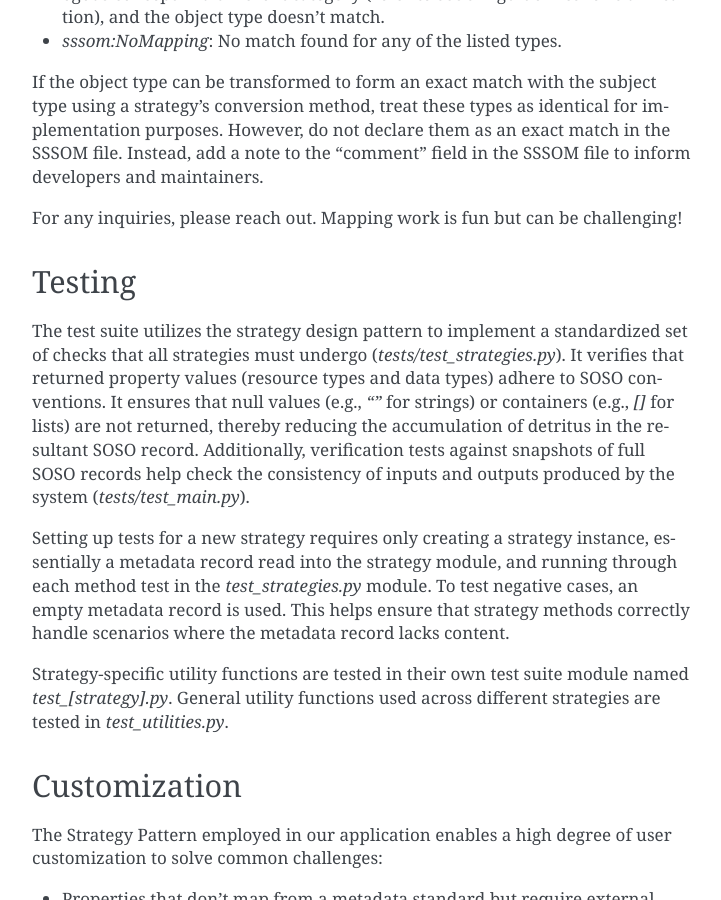
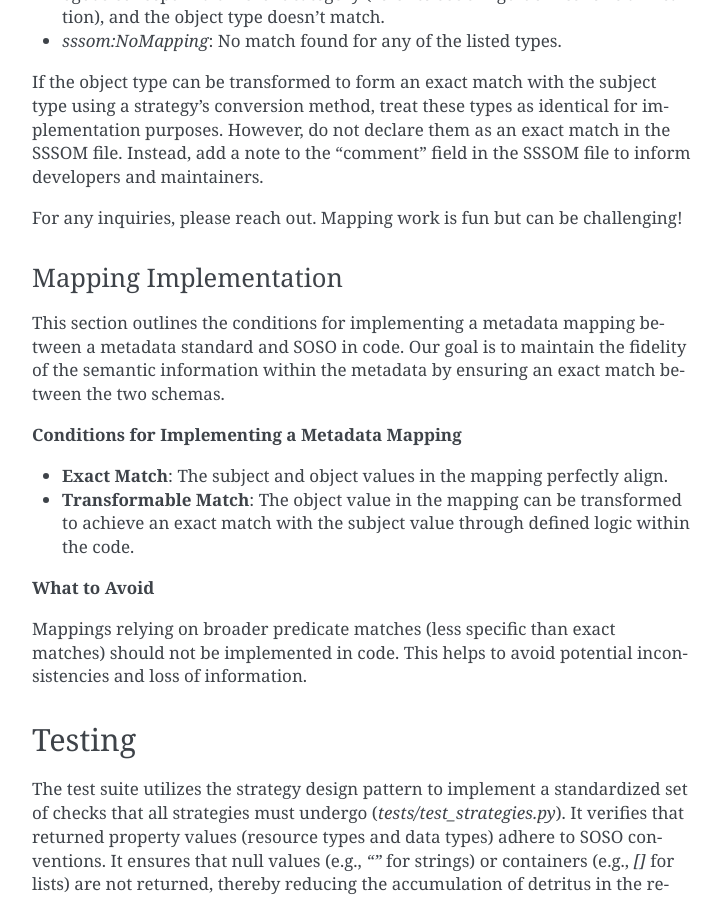
Before and after one commit to clnsmth/soso, a Sphinx documentation site: the page built from docs/source/dev/design.rst, in a window 1280 px wide and 900 px high, scrolled down 3937 px. Shown: the whole window, without its empty margins (388-1109 px from the left). Built offline with Sphinx 7.4.7, drawn with Linux system fonts in a browser that asks for light colours; some of the changed text lies outside the part shown.

Commit message:
docs: define "acceptable mapping implementation"
Define what constitutes an acceptable mapping implementation to inform
developer and maintainer decision-making.

```diff
--- a/docs/source/dev/design.rst
+++ b/docs/source/dev/design.rst
@@ -105,6 +105,21 @@ If the object type can be transformed to form an exact match with the subject ty
 
 For any inquiries, please reach out. Mapping work is fun but can be challenging!
 
+Mapping Implementation
+~~~~~~~~~~~~~~~~~~~~~~
+
+This section outlines the conditions for implementing a metadata mapping between a metadata standard and SOSO in code. Our goal is to maintain the fidelity of the semantic information within the metadata by ensuring an exact match between the two schemas.
+
+**Conditions for Implementing a Metadata Mapping**
+
+* **Exact Match**: The subject and object values in the mapping perfectly align.
+* **Transformable Match**: The object value in the mapping can be transformed to achieve an exact match with the subject value through defined logic within the code.
+
+**What to Avoid**
+
+Mappings relying on broader predicate matches (less specific than exact matches) should not be implemented in code. This helps to avoid potential inconsistencies and loss of information.
+
+
 Testing
 -------
 
```
